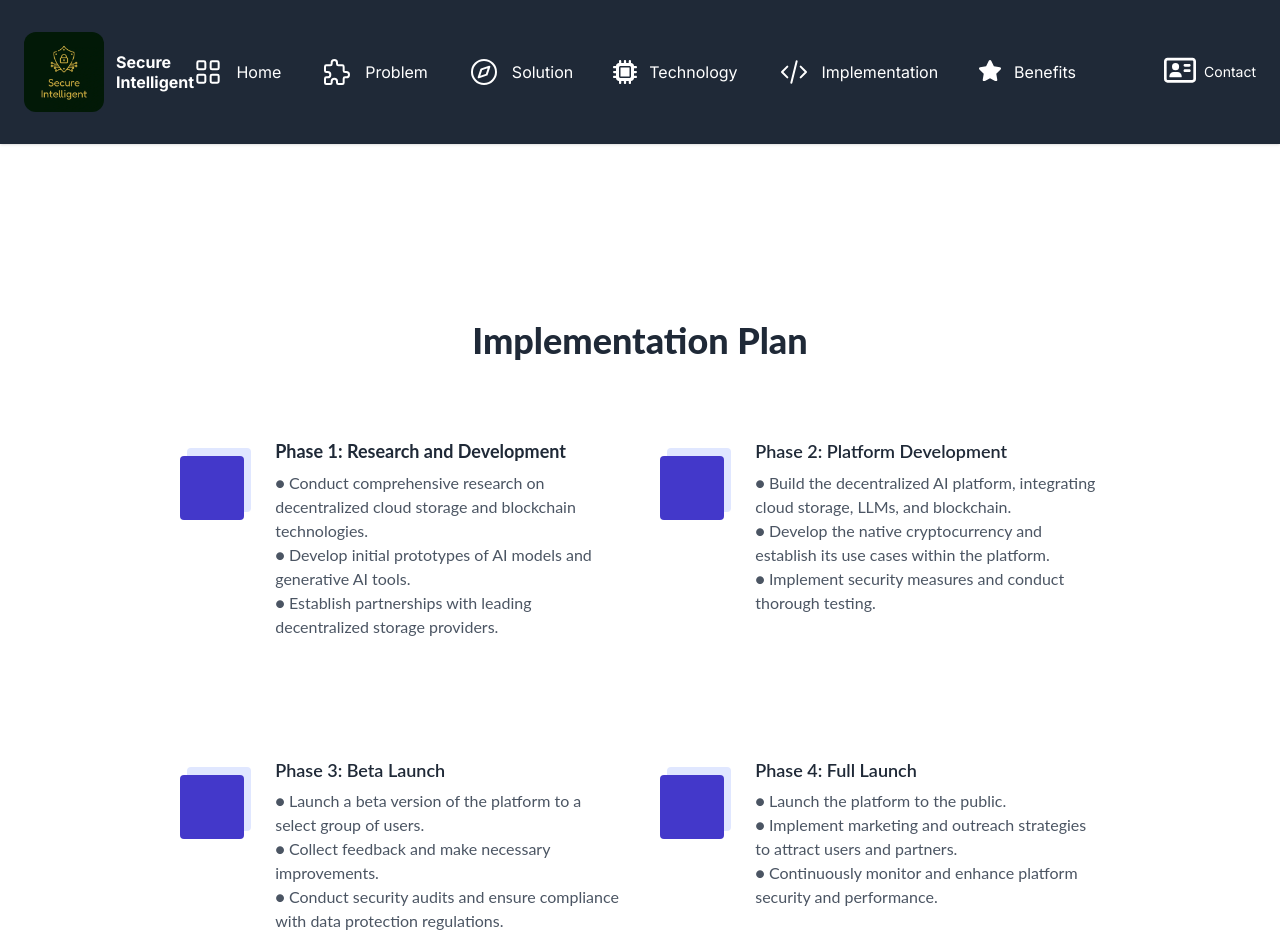
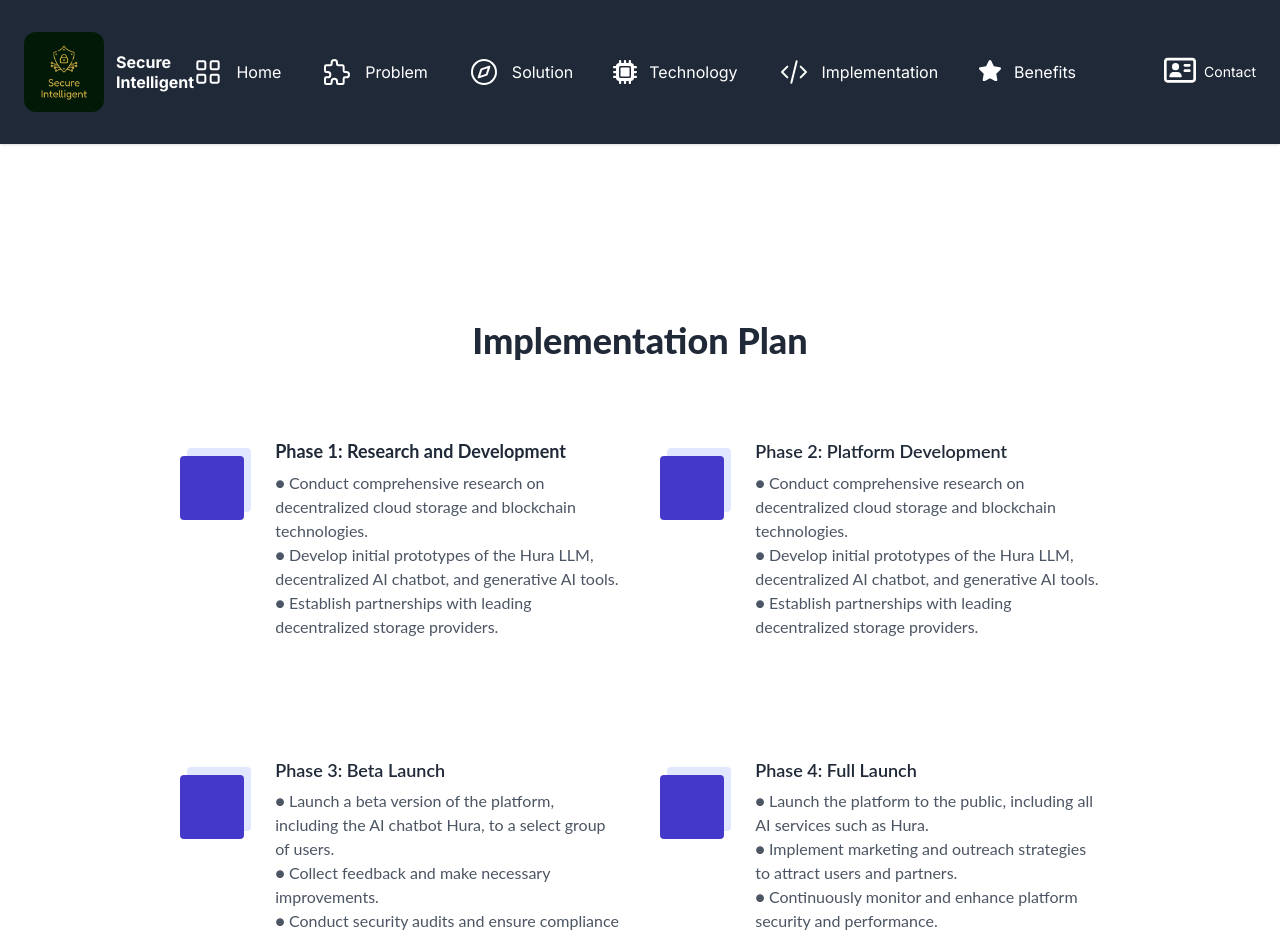
Before and after one commit to nureazambd/secureai-and-blockchain-startup, a Next.js app: page /implementation in a window 1280 px wide. Shown: the top 938 px of the page. Built offline with nearby package versions, Linux system fonts and the light colour scheme.

Commit message:
implementation section done

```diff
--- a/src/app/implementation/page.tsx
+++ b/src/app/implementation/page.tsx
@@ -28,9 +28,7 @@ export default function Implementation() {
               >
                 <div className="w-20 h-20 relative mr-5">
                   <div className="absolute top-0 right-0 bg-indigo-100 rounded w-16 h-16 mt-2 mr-1" />
-                  <div className="absolute text-white bottom-0 left-0 bg-indigo-700 rounded w-16 h-16 flex items-center justify-center mt-2 mr-3">
-
-                  </div>
+                  <div className="absolute text-white bottom-0 left-0 bg-indigo-700 rounded w-16 h-16 flex items-center justify-center mt-2 mr-3"></div>
                 </div>
                 <div className="w-10/12">
                   <h2
@@ -44,9 +42,10 @@ export default function Implementation() {
                     className="focus:outline-none text-base text-gray-600 leading-normal pt-2"
                   >
                     ● Conduct comprehensive research on decentralized cloud
-                    storage and blockchain technologies. <br />
-                    ● Develop initial prototypes of AI models and generative AI
-                    tools.
+                    storage and blockchain technologies.
+                    <br />
+                    ● Develop initial prototypes of the Hura LLM, decentralized
+                    AI chatbot, and generative AI tools.
                     <br />
                     ● Establish partnerships with leading decentralized storage
                     providers.
@@ -61,9 +60,7 @@ export default function Implementation() {
               >
                 <div className="w-20 h-20 relative mr-5">
                   <div className="absolute top-0 right-0 bg-indigo-100 rounded w-16 h-16 mt-2 mr-1" />
-                  <div className="absolute text-white bottom-0 left-0 bg-indigo-700 rounded w-16 h-16 flex items-center justify-center mt-2 mr-3">
-
-                  </div>
+                  <div className="absolute text-white bottom-0 left-0 bg-indigo-700 rounded w-16 h-16 flex items-center justify-center mt-2 mr-3"></div>
                 </div>
                 <div className="w-10/12">
                   <h2
@@ -76,13 +73,14 @@ export default function Implementation() {
                     tabIndex={0}
                     className="focus:outline-none text-base text-gray-600 leading-normal pt-2"
                   >
-                    ● Build the decentralized AI platform, integrating cloud
-                    storage, LLMs, and blockchain.
+                    ● Conduct comprehensive research on decentralized cloud
+                    storage and blockchain technologies.
                     <br />
-                    ● Develop the native cryptocurrency and establish its use
-                    cases within the platform.
+                    ● Develop initial prototypes of the Hura LLM, decentralized
+                    AI chatbot, and generative AI tools.
                     <br />
-                    ● Implement security measures and conduct thorough testing.
+                    ● Establish partnerships with leading decentralized storage
+                    providers.
                     <br />
                   </p>
                 </div>
@@ -94,9 +92,7 @@ export default function Implementation() {
               >
                 <div className="w-20 h-20 relative mr-5">
                   <div className="absolute top-0 right-0 bg-indigo-100 rounded w-16 h-16 mt-2 mr-1" />
-                  <div className="absolute text-white bottom-0 left-0 bg-indigo-700 rounded w-16 h-16 flex items-center justify-center mt-2 mr-3">
-
-                  </div>
+                  <div className="absolute text-white bottom-0 left-0 bg-indigo-700 rounded w-16 h-16 flex items-center justify-center mt-2 mr-3"></div>
                 </div>
                 <div className="w-10/12">
                   <h2
@@ -109,8 +105,8 @@ export default function Implementation() {
                     tabIndex={0}
                     className="focus:outline-none text-base text-gray-600 leading-normal pt-2"
                   >
-                    ● Launch a beta version of the platform to a select group of
-                    users.
+                    ● Launch a beta version of the platform, including the AI
+                    chatbot Hura, to a select group of users.
                     <br />
                     ● Collect feedback and make necessary improvements.
                     <br />
@@ -127,9 +123,7 @@ export default function Implementation() {
               >
                 <div className="w-20 h-20 relative mr-5">
                   <div className="absolute top-0 right-0 bg-indigo-100 rounded w-16 h-16 mt-2 mr-1" />
-                  <div className="absolute text-white bottom-0 left-0 bg-indigo-700 rounded w-16 h-16 flex items-center justify-center mt-2 mr-3">
-
-                  </div>
+                  <div className="absolute text-white bottom-0 left-0 bg-indigo-700 rounded w-16 h-16 flex items-center justify-center mt-2 mr-3"></div>
                 </div>
                 <div className="w-10/12">
                   <h2
@@ -142,7 +136,8 @@ export default function Implementation() {
                     tabIndex={0}
                     className="focus:outline-none text-base text-gray-600 leading-normal pt-2"
                   >
-                    ● Launch the platform to the public.
+                    ● Launch the platform to the public, including all AI
+                    services such as Hura.
                     <br />
                     ● Implement marketing and outreach strategies to attract
                     users and partners.
```
